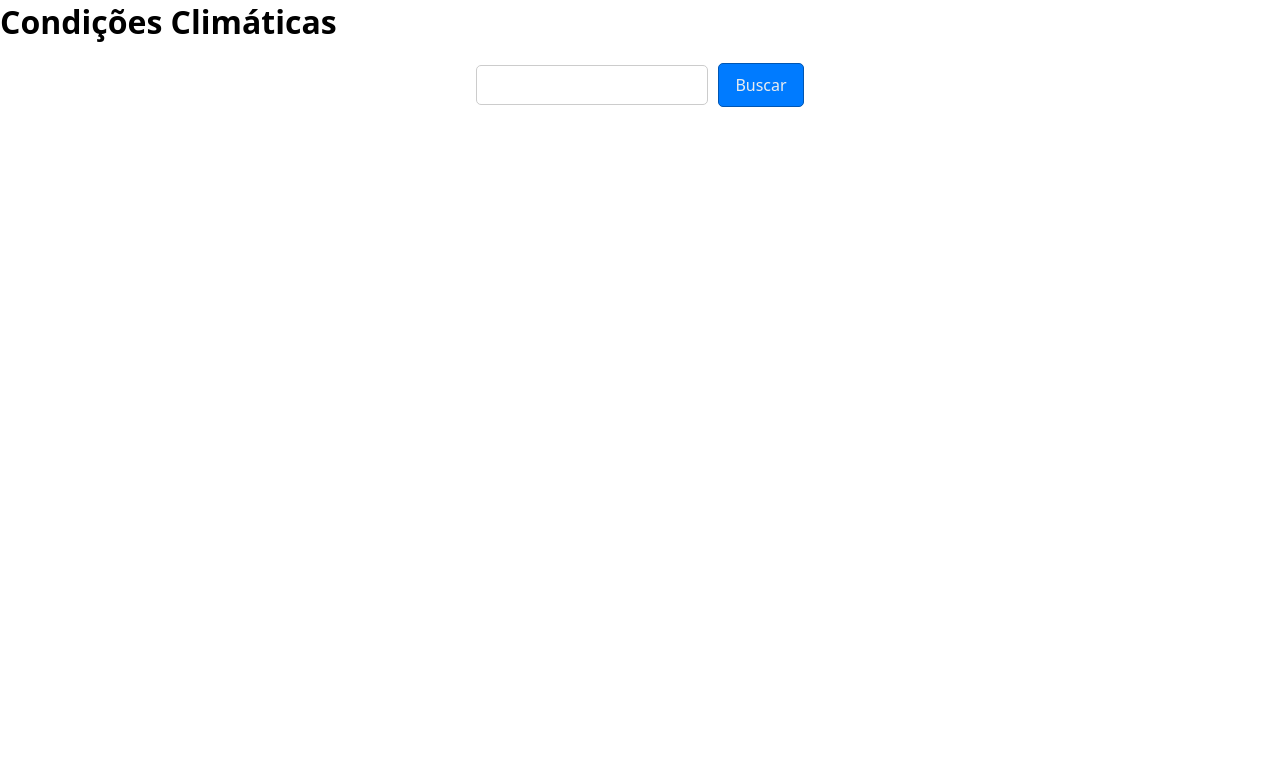
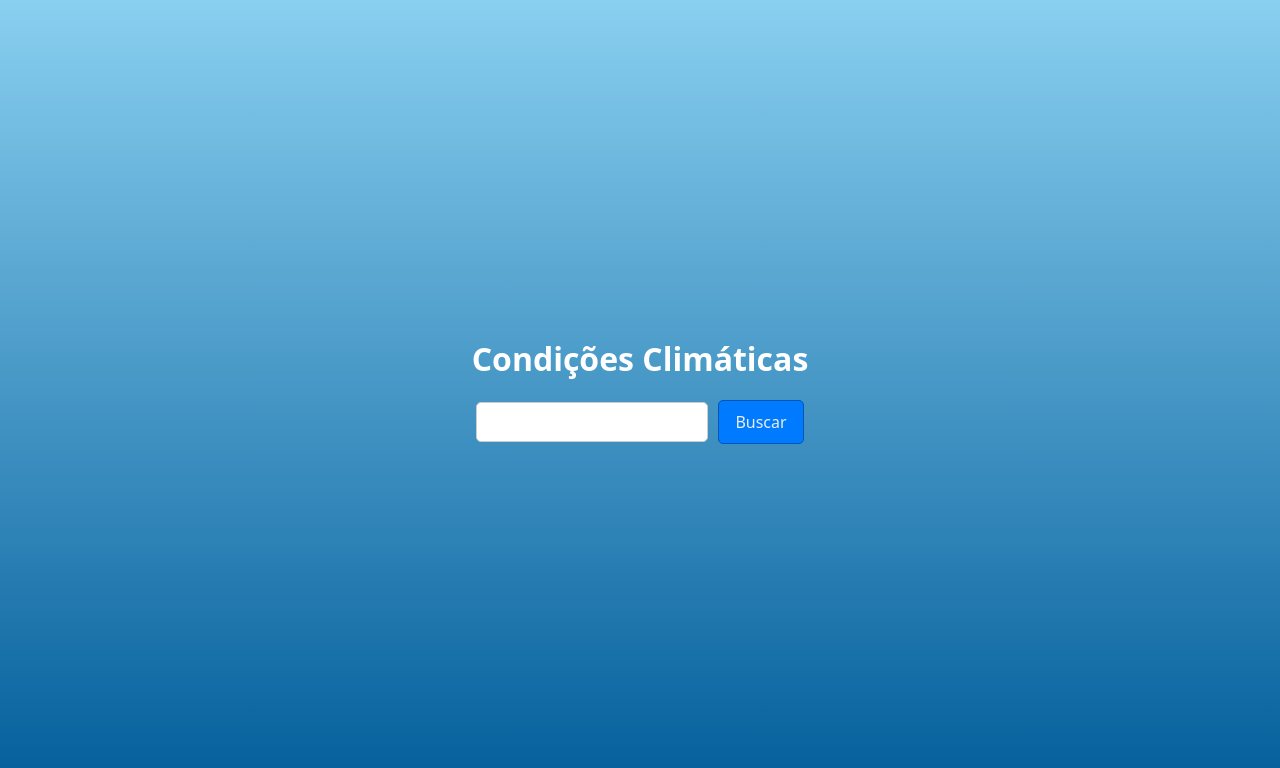
Before and after one commit to xmurilo/weather, a React (Vite) app: page / in a window 1280 px wide. Shown: the top 768 px of the page. Built offline with nearby package versions, Linux system fonts and the light colour scheme; no server answers.

Commit message:
refactor: Add WeatherContainer to App component for consistent styling and improved maintainability

```diff
--- a/src/App.tsx
+++ b/src/App.tsx
@@ -11,7 +11,7 @@ import CurrentWeather from "./components/CurrentWeather";
 import Forecast from "./components/Forecast";
 
 // * StyledComponents
-import { Title } from "./AppStyles";
+import { Title, WeatherContainer } from "./AppStyles";
 
 function App() {
   const [city, setCity] = useState("");
@@ -74,12 +74,12 @@ function App() {
   }
 
   return (
-    <>
+    <WeatherContainer>
       <Title>Condições Climáticas</Title>
       <Search city={city} setCity={setCity} searchWeather={searchWeather} />
       <CurrentWeather weather={weather} />
       {forecast.length > 0 && <Forecast forecasts={forecast} />}
-    </>
+    </WeatherContainer>
   );
 }
 
```
